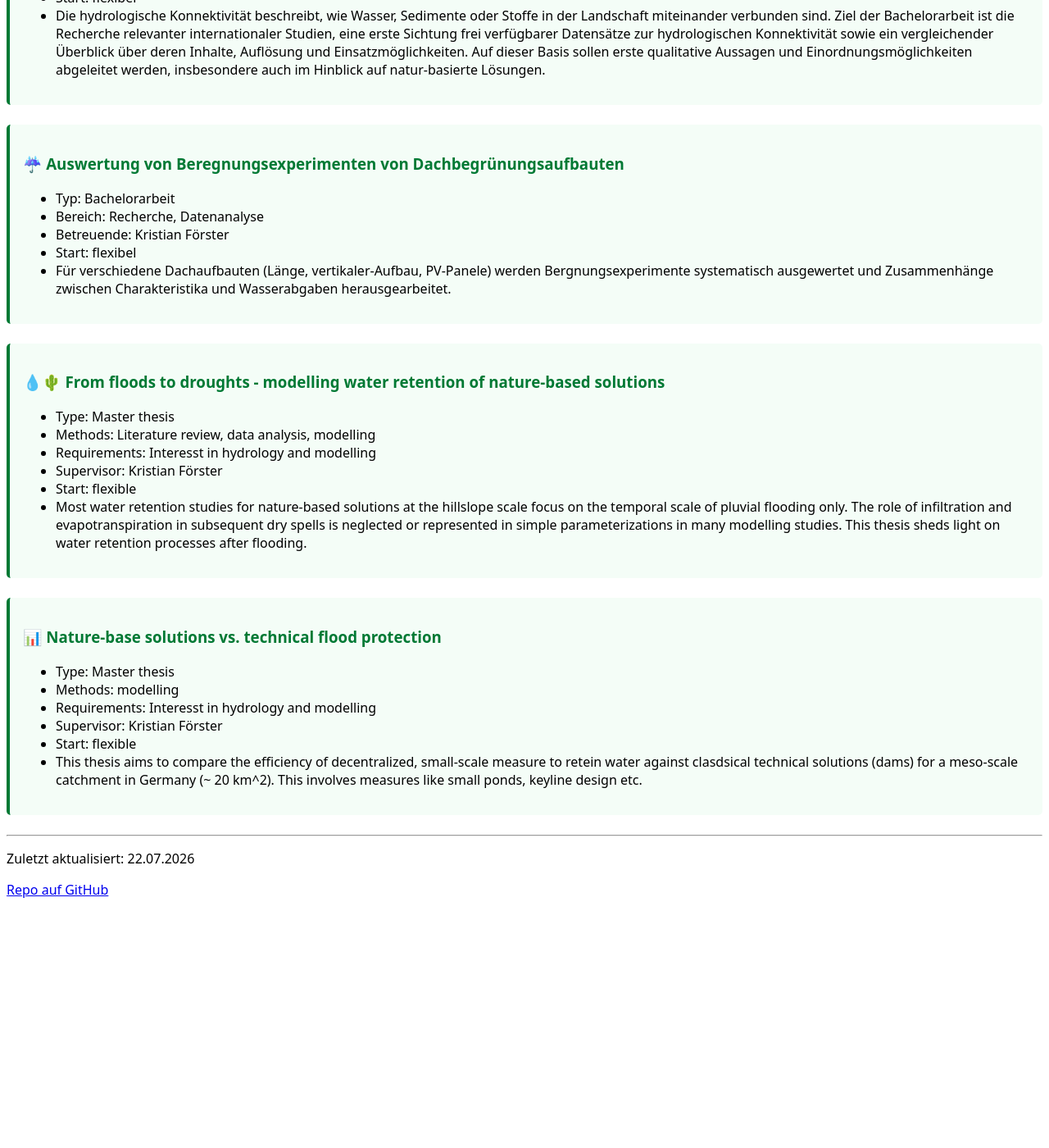
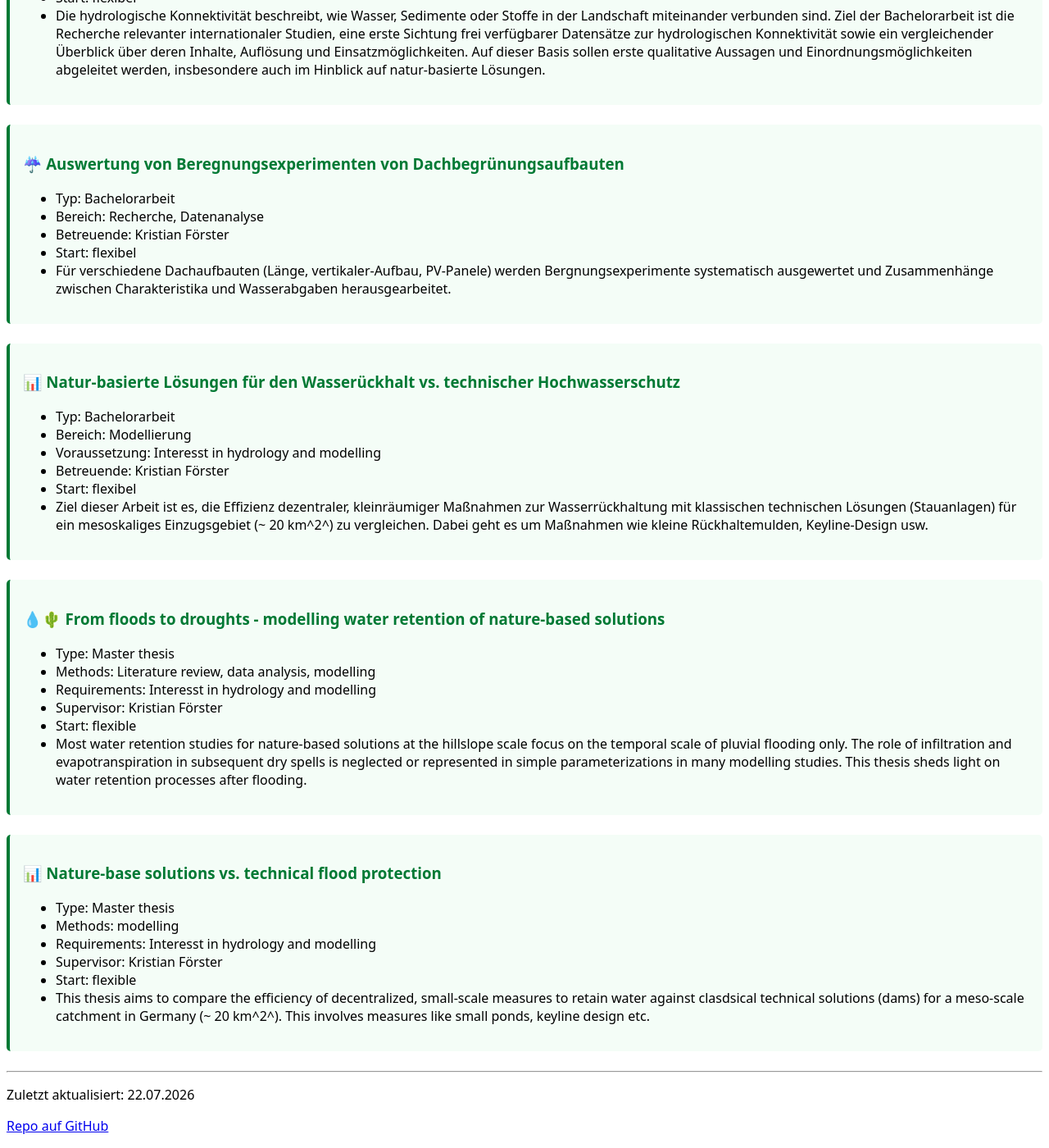
Before and after one commit to kristianfoerster/hswt-cch, a Jekyll site: the page built from index.md, in a window 1280 px wide and 1400 px high, scrolled down 474 px. Shown: the whole window at 82% size. Built offline with Jekyll 4.4.1, drawn with Linux system fonts in a browser that asks for light colours; our own code applies the rules of GitHub Pages for plain Markdown files; before the commit the page ends 1586 px from its top, so only the background shows below that.

Commit message:
Update index.md

```diff
--- a/index.md
+++ b/index.md
@@ -43,6 +43,15 @@
 * Für verschiedene Dachaufbauten (Länge, vertikaler-Aufbau, PV-Panele) werden Bergnungsexperimente systematisch ausgewertet und Zusammenhänge zwischen Charakteristika und Wasserabgaben herausgearbeitet.
 </div>
 
+<div class="thema bachelor" markdown="1">
+### 📊 Natur-basierte Lösungen für den Wasserückhalt vs. technischer Hochwasserschutz
+* Typ: Bachelorarbeit
+* Bereich: Modellierung
+* Voraussetzung: Interesst in hydrology and modelling
+* Betreuende: Kristian Förster
+* Start: flexibel
+* Ziel dieser Arbeit ist es, die Effizienz dezentraler, kleinräumiger Maßnahmen zur Wasserrückhaltung mit klassischen technischen Lösungen (Stauanlagen) für ein mesoskaliges Einzugsgebiet (~ 20 km^2^) zu vergleichen. Dabei geht es um Maßnahmen wie kleine Rückhaltemulden, Keyline-Design usw.
+</div>
 
 
 <div class="thema master" markdown="1">
@@ -63,6 +72,6 @@
 * Requirements: Interesst in hydrology and modelling
 * Supervisor: Kristian Förster
 * Start: flexible
-* This thesis aims to compare the efficiency of decentralized, small-scale measure to retein water against clasdsical technical solutions (dams) for a meso-scale catchment in Germany (~ 20 km^2). This involves measures like small ponds, keyline design etc.
+* This thesis aims to compare the efficiency of decentralized, small-scale measures to retain water against clasdsical technical solutions (dams) for a meso-scale catchment in Germany (~ 20 km^2^). This involves measures like small ponds, keyline design etc.
 
 </div>
```
